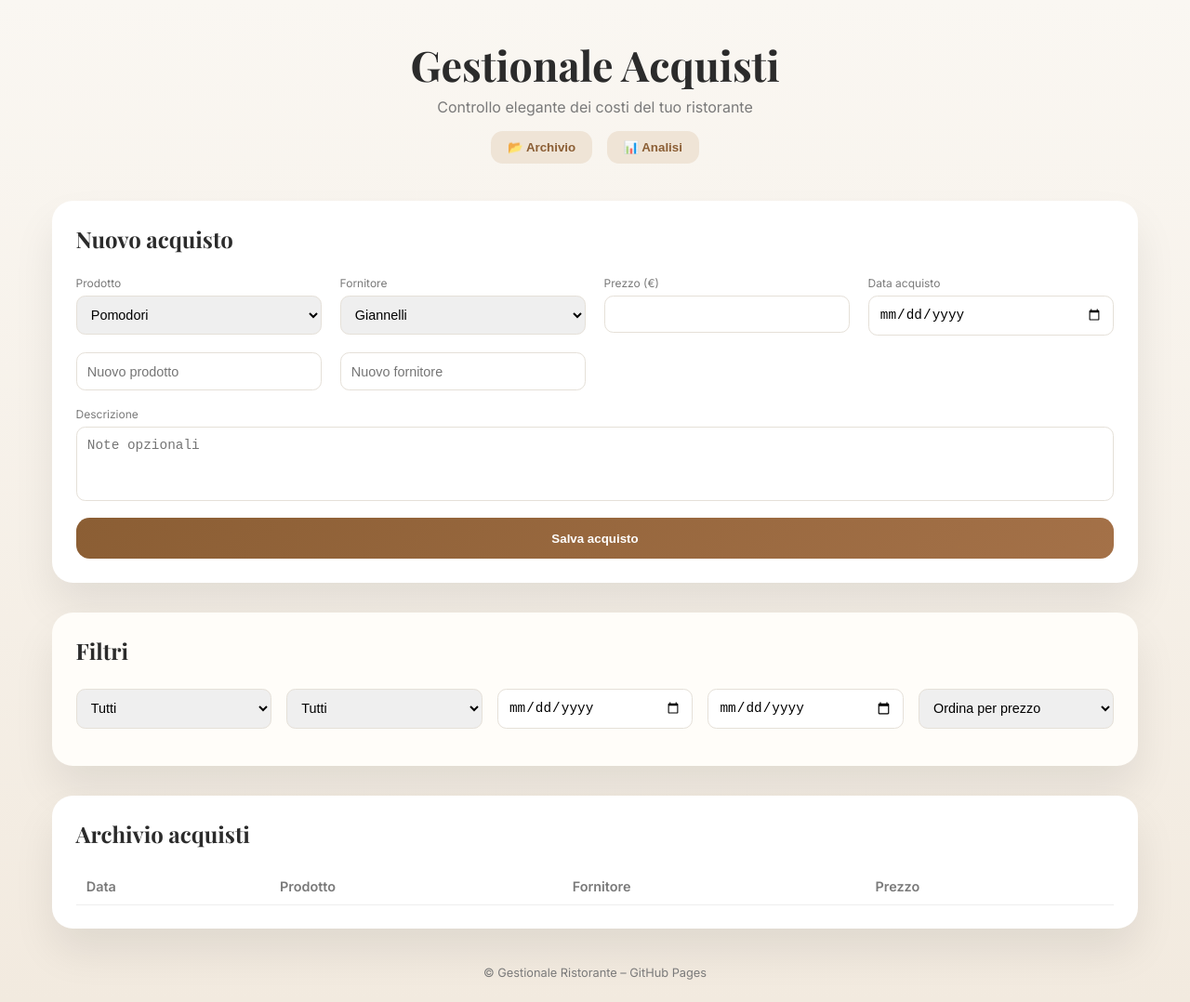
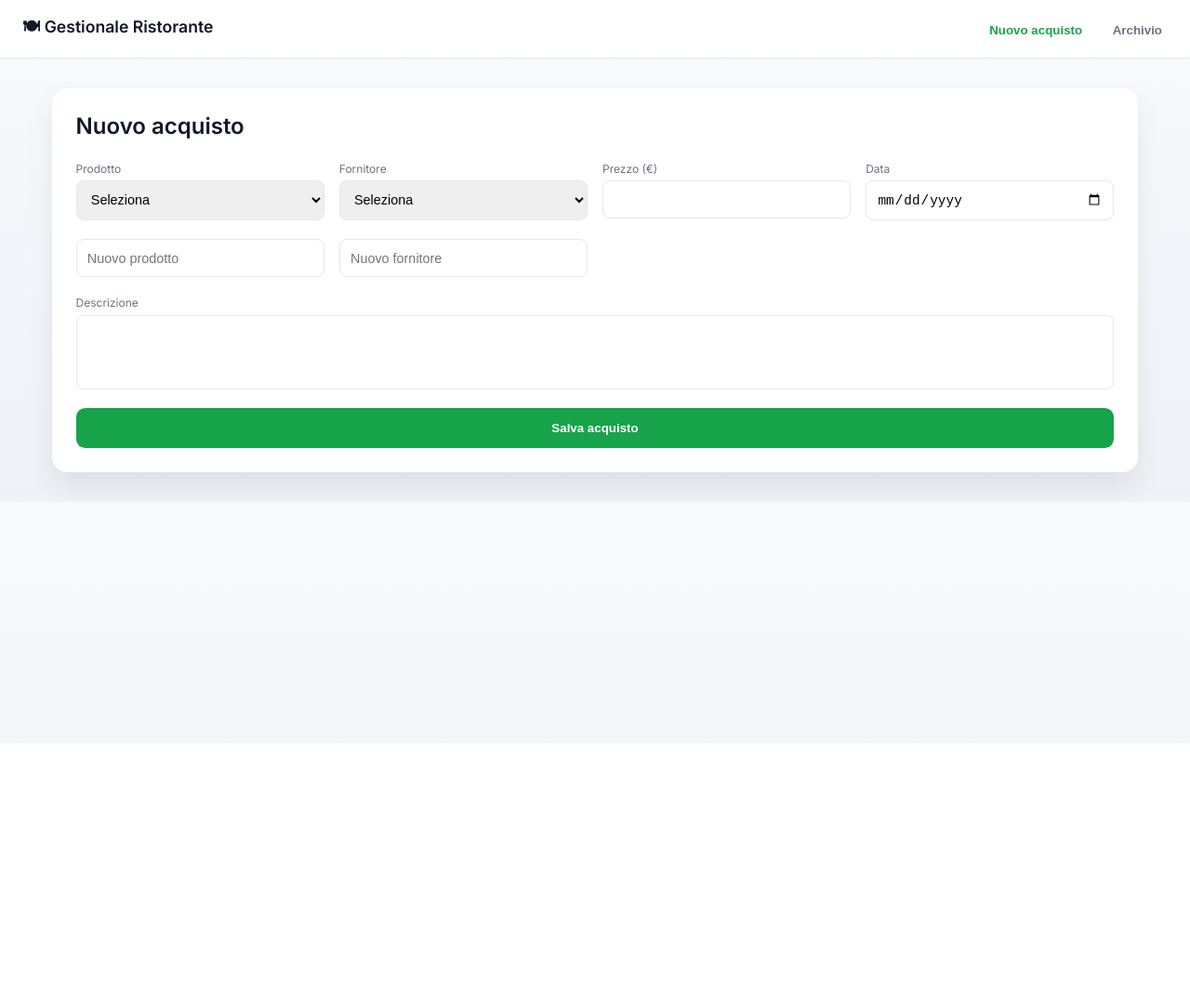
Before and after one commit to Matteo-00/GestionaleContessa, a plain HTML site: page index.html in a window 1280 px wide. Shown: the whole page at 93% size. After the commit the page ends 800 px from the top, so only its background shows below. Drawn offline with nearby package versions, Linux system fonts and the light colour scheme.

Commit message:
Update index.html

```diff
--- a/index.html
+++ b/index.html
@@ -2,44 +2,175 @@
 <html lang="it">
 <head>
 <meta charset="UTF-8">
-  <title>Gestionale Acquisti Ristorante</title>
-  <meta name="viewport" content="width=device-width, initial-scale=1.0">
+<title>Gestionale Ristorante</title>
+<meta name="viewport" content="width=device-width, initial-scale=1">
 
-  <!-- Google Fonts -->
-  <link href="https://fonts.googleapis.com/css2?family=Playfair+Display:wght@500;700&family=Inter:wght@300;400;600&display=swap" rel="stylesheet">
+<!-- FONT -->
+<link href="https://fonts.googleapis.com/css2?family=Inter:wght@300;400;600&display=swap" rel="stylesheet">
 
-  <!-- CSS -->
-  <link rel="stylesheet" href="style.css">
+<style>
+:root{
+  --bg:#f8fafc;
+  --card:#ffffff;
+  --primary:#111827;
+  --accent:#16a34a;
+  --accent-soft:#dcfce7;
+  --muted:#6b7280;
+  --new:#ea580c;
+}
+
+*{box-sizing:border-box}
+
+body{
+  margin:0;
+  font-family:Inter,system-ui,sans-serif;
+  background:linear-gradient(180deg,#f8fafc,#eef2f7);
+  color:var(--primary);
+}
+
+/* NAVBAR */
+nav{
+  background:#fff;
+  border-bottom:1px solid #e5e7eb;
+  padding:1rem 1.5rem;
+  display:flex;
+  justify-content:space-between;
+  align-items:center;
+}
+
+nav strong{font-size:1.1rem}
+
+nav button{
+  background:none;
+  border:none;
+  margin-left:1rem;
+  font-weight:600;
+  color:var(--muted);
+  cursor:pointer;
+}
+
+nav button.active{color:var(--accent)}
+
+main{
+  max-width:1200px;
+  margin:auto;
+  padding:2rem 1rem;
+}
+
+.card{
+  background:var(--card);
+  border-radius:1rem;
+  padding:1.6rem;
+  box-shadow:0 15px 30px rgba(0,0,0,.08);
+}
+
+h2{margin-top:0}
+
+label{
+  font-size:.75rem;
+  color:var(--muted);
+}
+
+input,select,textarea{
+  width:100%;
+  padding:.7rem;
+  margin:.3rem 0 1rem;
+  border-radius:.5rem;
+  border:1px solid #e5e7eb;
+  font-size:.9rem;
+}
+
+input.new{border-color:var(--new);color:var(--new)}
+
+textarea{resize:none;min-height:80px}
+
+button.primary{
+  width:100%;
+  padding:.9rem;
+  background:var(--accent);
+  color:#fff;
+  border:none;
+  border-radius:.6rem;
+  font-weight:600;
+  cursor:pointer;
+}
+
+button.secondary{
+  background:var(--accent-soft);
+  color:var(--accent);
+  border:none;
+  padding:.6rem 1rem;
+  border-radius:.6rem;
+  cursor:pointer;
+}
+
+.grid{
+  display:grid;
+  gap:1rem;
+}
+
+table{
+  width:100%;
+  border-collapse:collapse;
+  font-size:.9rem;
+}
+
+th,td{
+  padding:.7rem;
+  border-bottom:1px solid #e5e7eb;
+}
+
+th{text-align:left;color:var(--muted)}
+
+.toast{
+  position:fixed;
+  bottom:20px;
+  right:20px;
+  background:#111827;
+  color:#fff;
+  padding:1rem 1.2rem;
+  border-radius:.7rem;
+  opacity:0;
+  transform:translateY(20px);
+  transition:.3s;
+}
+
+.toast.show{opacity:1;transform:none}
+
+.hidden{display:none}
+
+@media(min-width:768px){
+  .grid{grid-template-columns:repeat(4,1fr)}
+}
+</style>
 </head>
 
 <body>
 
-<header>
-  <h1>Gestionale Acquisti</h1>
-  <p>Controllo elegante dei costi del tuo ristorante</p>
-
-  <div class="top-actions">
-    <button id="openArchive">📂 Archivio</button>
-    <button id="openStats">📊 Analisi</button>
+<nav>
+  <strong>🍽 Gestionale Ristorante</strong>
+  <div>
+    <button id="btnNew" class="active">Nuovo acquisto</button>
+    <button id="btnArchive">Archivio</button>
   </div>
-</header>
+</nav>
 
 <main>
 
 <!-- NUOVO ACQUISTO -->
-  <section class="card">
+<section id="newSection" class="card">
   <h2>Nuovo acquisto</h2>
 
   <div class="grid">
     <div>
       <label>Prodotto</label>
-        <select id="productSelect"></select>
+      <select id="productSelect"><option value="">Seleziona</option></select>
       <input id="newProduct" placeholder="Nuovo prodotto">
     </div>
 
     <div>
       <label>Fornitore</label>
-        <select id="supplierSelect"></select>
+      <select id="supplierSelect"><option value="">Seleziona</option></select>
       <input id="newSupplier" placeholder="Nuovo fornitore">
     </div>
 
@@ -49,64 +180,74 @@
     </div>
 
     <div>
-        <label>Data acquisto</label>
+      <label>Data</label>
       <input type="date" id="purchaseDate">
     </div>
   </div>
 
   <label>Descrizione</label>
-    <textarea id="description" placeholder="Note opzionali"></textarea>
+  <textarea id="description"></textarea>
 
-    <button class="primary" id="savePurchase">
-      Salva acquisto
-    </button>
-  </section>
-
-  <!-- FILTRI -->
-  <section class="card soft">
-    <h2>Filtri</h2>
-
-    <div class="filters">
-      <select id="filterProduct"></select>
-      <select id="filterSupplier"></select>
-      <input type="date" id="dateFrom">
-      <input type="date" id="dateTo">
-      <select id="priceOrder">
-        <option value="">Ordina per prezzo</option>
-        <option value="asc">Dal più basso</option>
-        <option value="desc">Dal più alto</option>
-      </select>
-    </div>
+  <button class="primary" id="save">Salva acquisto</button>
 </section>
 
 <!-- ARCHIVIO -->
-  <section class="card">
+<section id="archiveSection" class="card hidden">
   <h2>Archivio acquisti</h2>
+
+  <div class="grid">
+    <input type="date" id="from">
+    <input type="date" id="to">
+    <select id="order">
+      <option value="">Prezzo</option>
+      <option value="asc">Crescente</option>
+      <option value="desc">Decrescente</option>
+    </select>
+    <button class="secondary" onclick="exportCSV()">📤 Excel</button>
+  </div>
 
   <table>
     <thead>
-        <tr>
-          <th>Data</th>
-          <th>Prodotto</th>
-          <th>Fornitore</th>
-          <th>Prezzo</th>
-        </tr>
+      <tr><th>Data</th><th>Prodotto</th><th>Fornitore</th><th>Prezzo</th></tr>
     </thead>
-      <tbody id="tableBody"></tbody>
+    <tbody id="table"></tbody>
   </table>
 </section>
 
 </main>
 
-<footer>
-  © Gestionale Ristorante – GitHub Pages
-</footer>
+<div class="toast" id="toast">Acquisto aggiunto</div>
 
-<!-- TOAST -->
-<div id="toast" class="toast">
-  Acquisto aggiunto correttamente
-</div>
+<script>
+let products = JSON.parse(localStorage.getItem('products')) || [];
+let suppliers = JSON.parse(localStorage.getItem('suppliers')) || [];
+let purchases = JSON.parse(localStorage.getItem('purchases')) || [];
 
-<script src="app.js"></script>
-</body>
-</html>
+const qs=id=>document.getElementById(id);
+const toast=qs('toast');
+
+/* NAV */
+btnNew.onclick=()=>show('new');
+btnArchive.onclick=()=>show('archive');
+
+function show(type){
+  newSection.classList.toggle('hidden',type!=='new');
+  archiveSection.classList.toggle('hidden',type!=='archive');
+  btnNew.classList.toggle('active',type==='new');
+  btnArchive.classList.toggle('active',type==='archive');
+  render();
+}
+
+/* SELECT */
+function refresh(){
+  productSelect.innerHTML='<option value=\"\">Seleziona</option>';
+  supplierSelect.innerHTML='<option value=\"\">Seleziona</option>';
+  products.forEach(p=>productSelect.innerHTML+=`<option>${p}</option>`);
+  suppliers.forEach(s=>supplierSelect.innerHTML+=`<option>${s}</option>`);
+}
+
+/* UX */
+newProduct.oninput=()=>newProduct.classList.toggle('new',newProduct.value);
+newSupplier.oninput=()=>newSupplier.classList.toggle('new',newSupplier.value);
+
+/* SAVE*
```
Lines whose indentation alone changed are shown as unchanged.
